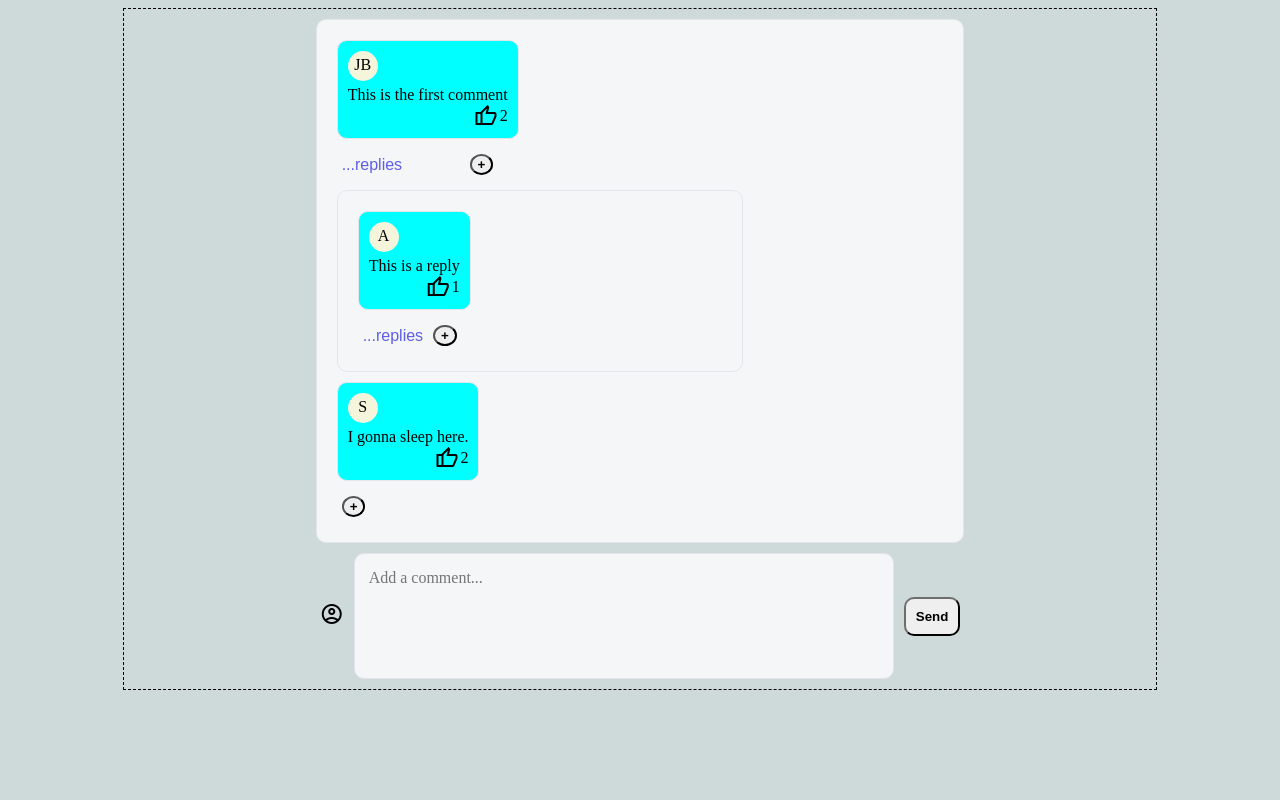
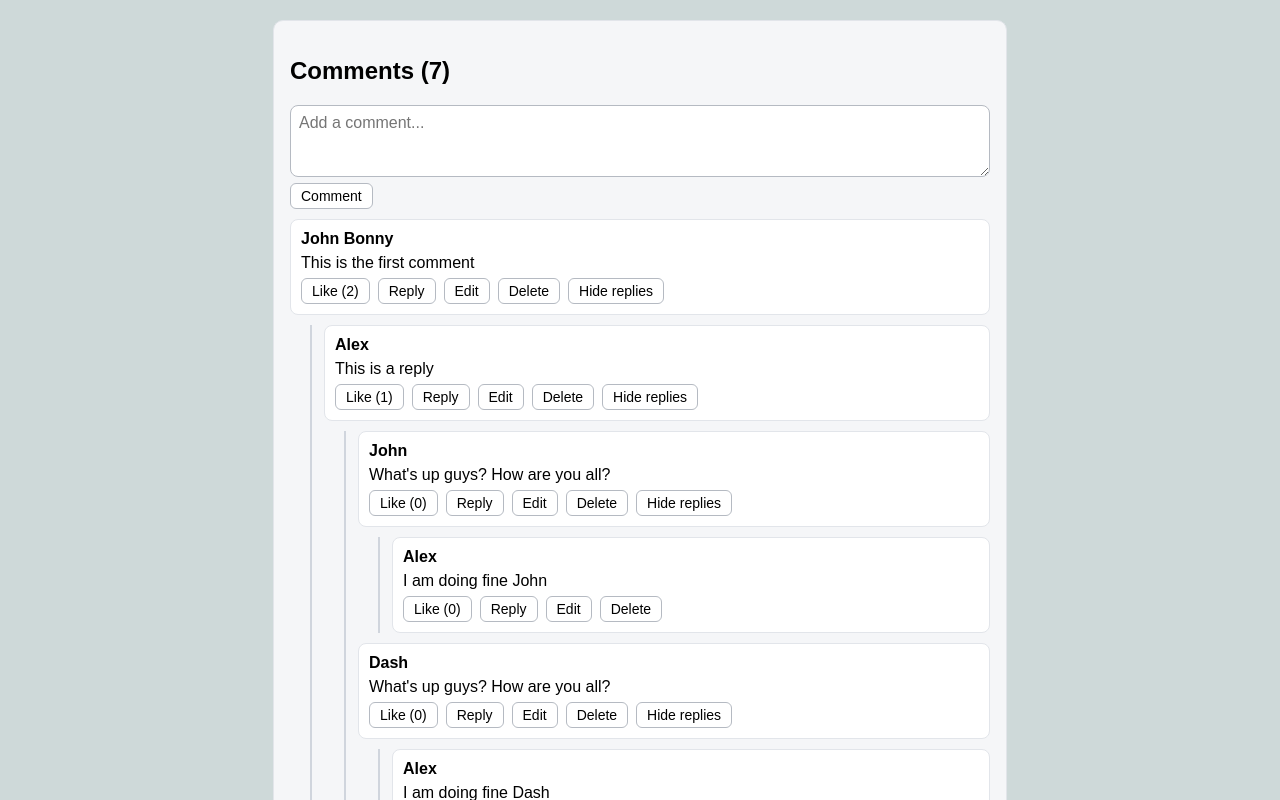
Before and after one commit to Swapnil1296/machine-coding-interview, a React (Vite) app: page / in a window 1280 px wide. Shown: the top 800 px of the page. Built offline with nearby package versions, Linux system fonts and the light colour scheme.

Commit message:
Refactor comment system styles and enhance NestedCommentSystem component functionality; streamline comment structure and improve user interaction features.

```diff
--- a/src/App.css
+++ b/src/App.css
@@ -1,132 +1,105 @@
-.container{
-    width: 80%;
-    border: 1px dashed black;
-    margin: auto;
-    padding: 10px;
+/* ---------- Page ---------- */
+.comments-app {
+    max-width: 700px;
+    margin: 20px auto;
+    padding: 16px;
+    background: #f5f6f8;
+    border: 1px solid #e2e5ea;
+    border-radius: 10px;
+    font-family: sans-serif;
+}
+
+.comments-empty {
+    color: #666;
+}
+
+/* ---------- Form (new comment, reply, edit) ---------- */
+.comment-form {
     display: flex;
     flex-direction: column;
-    justify-content: center;
-    align-items: center;
-    gap: 10px;
+    gap: 6px;
+    margin: 8px 0;
 }
 
+.comment-form textarea {
+    width: 100%;
+    box-sizing: border-box; /* padding stays inside the 100% width */
+    padding: 8px;
+    font: inherit;
+    border: 1px solid #b5bac2;
+    border-radius: 8px;
+    resize: vertical;
+}
 
-.add_comment ,.comment_container{
+.comment-error {
+    margin: 0;
+    color: #c0392b;
+    font-size: 14px;
+}
+
+.comment-buttons {
     display: flex;
-    gap: 10px;
-    justify-content: center;
-    align-items: center;
-     width: 100%;
+    gap: 8px;
+}
 
+/* ---------- One comment ---------- */
+.comment {
+    margin-top: 10px;
 }
-.input_form{
-    display: flex;
-    justify-content: center;
-    align-items: center;
-    gap: 10px;
-    width: 60%;
 
+.comment-box {
+    padding: 10px;
+    background: white;
+    border: 1px solid #e2e5ea;
+    border-radius: 8px;
 }
-.input_form button{
- padding: 10px;
- border-radius: 10px;
-  font-weight: 600;
-  outline: none;
-  border-color: #1a1a1a;
-  box-shadow: none;
-}
-button:hover{
-    cursor: pointer;
-    background-color: blue;
+
+.comment-author {
     font-weight: 600;
 }
-#comment{
-    width: 100%;
-  min-height: 100px;
-  padding: 12px 14px;
-  font-size: 16px;
-  line-height: 1.5;
-  color: #1a1a1a;
-  background: #f5f6f8;
-  border: 1px solid #e2e5ea;
-  border-radius: 10px;
-  transition: border-color .15s, box-shadow .15s, background .15s;
+
+.comment-edited {
+    font-weight: normal;
+    font-size: 13px;
+    color: #777;
 }
 
-textarea {
-  appearance: none;          /* removes native look (also -webkit- for older Safari) */
-  -webkit-appearance: none;
-  border: 0;
-  outline: none;
-  background: transparent;
-  border: 1px solid grey;
-  font: inherit;             /* default is monospace, so inherit from the page */
-  color: inherit;
-  margin: 0;
-  padding: 0;
-  resize: none;              /* hides the drag handle */
-  border-radius: 0;
-  height: 10vh;
+.comment-text {
+    margin: 6px 0;
+    white-space: pre-wrap; /* keeps the line breaks the user typed */
+}
 
+.comment-actions {
+    display: flex;
+    flex-wrap: wrap;
+    gap: 8px;
 }
-.comment_container{
-    display: flex;
-    flex-direction: column;
-    gap: 10px;
-    align-items: start;
-    justify-content: space-between;
-    border: 1px solid black;
-     width: 60%;
-     padding: 20px;
-     background: #f5f6f8;
-     border: 1px solid #e2e5ea;
-  border-radius: 10px;
-  transition: border-color .15s, box-shadow .15s, background .15s;
+
+/* ---------- Nested replies ---------- */
+/* Each level moves right a little and gets a line on the left,
+   so the thread structure is easy to see at any depth. */
+.comment-replies {
+    margin-left: 20px;
+    padding-left: 12px;
+    border-left: 2px solid #d0d5dd;
 }
-.comments_sections{
-   background-color: cyan;
-   border: 1px solid #e2e5ea;
-  border-radius: 10px;
-  transition: border-color .15s, box-shadow .15s, background .15s;
-  padding: 10px;
 
-}
-.user_profile{
-    background-color: beige;
-    border-radius: 50%;
-    width: 20px;
-    height: 20px;
-    text-align: center;
-    padding: 5px;
-    margin-bottom: 5px;
-}
-.likes_counter{
-    display: flex;
-    justify-content: end;
-    align-items: center;
-    gap: 2px;
-
-}
-.replies{
-
-    color: rgb(94, 94, 229);
-}
-.replies:hover{
+/* ---------- Buttons ---------- */
+.comments-app button {
+    padding: 4px 10px;
+    font: inherit;
+    font-size: 14px;
+    background: white;
+    border: 1px solid #b5bac2;
+    border-radius: 6px;
     cursor: pointer;
 }
-.replies_container{
-    display: flex;
-    gap: 10px;
-    font-family: sans-serif;
-    justify-content:space-between;
-    align-items: center;
-    padding: 5px;
-    width:25%;
 
+.comments-app button:hover:not(:disabled) {
+    background: #eef1f5;
 }
-.replies_container button{
-    border-radius: 50%;
-    outline: none;
-    text-align: center;
-    font-weight: 600;
+
+.comments-app button:disabled {
+    opacity: 0.5;
+    cursor: not-allowed;
 }
--- a/src/pages/NestedCommentSystem.jsx
+++ b/src/pages/NestedCommentSystem.jsx
@@ -1,40 +1,70 @@
-import React, { useState } from "react";
+import { useState } from "react";
 
+// There is no login in this app, so every new comment, like and edit
+// is done by this one user.
+const CURRENT_USER = "You";
+
+// Every comment has the same shape:
+// {
+//   id:          unique string
+//   author:      who wrote it
+//   text:        the comment text
+//   likedBy:     list of user names who liked it (like count = likedBy.length)
+//   isCollapsed: true when its replies are hidden
+//   isEdited:    true after the text was changed
+//   replies:     list of comments with this same shape (this is the nesting)
+// }
 const initialComments = [
   {
     id: "1",
+    author: "John Bonny",
     text: "This is the first comment",
-    author: "John Bonny",
-    likes: 2,
-    likedByMe: false,
-    createdAt: Date.now(),
-    showReplies:true,
+    likedBy: ["Alex", "Sam"],
+    isCollapsed: false,
+    isEdited: false,
     replies: [
       {
         id: "2",
+        author: "Alex",
         text: "This is a reply",
-        author: "Alex",
-        likes: 1,
-        likedByMe: false,
-            createdAt: Date.now(),
-        showReplies:false,
+        likedBy: ["John Bonny"],
+        isCollapsed: false,
+        isEdited: false,
         replies: [
           {
             id: "3",
-            text: "what's up guy ? how are you all ?",
             author: "John",
-            likes: 2,
-                likedByMe: false,
-            showReplies:false,
-            createdAt: Date.now(),
+            text: "What's up guys? How are you all?",
+            likedBy: [],
+            isCollapsed: false,
+            isEdited: false,
             replies: [
               {
                 id: "4",
+                author: "Alex",
                 text: "I am doing fine John",
+                likedBy: [],
+                isCollapsed: false,
+                isEdited: false,
+                replies: [],
+              },
+            ],
+          },
+          {
+            id: "6",
+            author: "Dash",
+            text: "What's up guys? How are you all?",
+            likedBy: [],
+            isCollapsed: false,
+            isEdited: false,
+            replies: [
+              {
+                id: "7",
                 author: "Alex",
-                likes: 1,
-                likedByMe: false,
-                createdAt: Date.now(),
+                text: "I am doing fine Dash",
+                likedBy: [],
+                isCollapsed: false,
+                isEdited: false,
                 replies: [],
               },
             ],
@@ -45,150 +75,320 @@ const initialComments = [
   },
   {
     id: "5",
-    text: "I gonna sleep here.",
     author: "Sam",
-    likes: 2,
-    likedByMe: false,
-      createdAt: Date.now(),
-    showReplies:false,
+    text: "I am going to sleep here.",
+    likedBy: ["Alex"],
+    isCollapsed: false,
+    isEdited: false,
     replies: [],
-    // replies: [
-    //     {
-    //         id: "2",
-    //         text: "This is a reply",
-    //         author: "Alex",
-    //         likes: 1,
-    //         likedByMe: false,
-    //         createdAt: Date.now(),
-    //         replies: [{
-    //             id: "3",
-    //             text: "This is the first comment",
-    //             author: "John",
-    //             likes: 2,
-    //             likedByMe: false,
-    //             createdAt: Date.now(),
-    //             replies: [
-    //                 {
-    //                     id: "4",
-    //                     text: "This is a reply",
-    //                     author: "Alex",
-    //                     likes: 1,
-    //                     likedByMe: false,
-    //                     createdAt: Date.now(),
-    //                     replies: []
-    //                 }
-    //             ]
-    //         }]
-    //     }
-    // ]
   },
 ];
 
+/* ------------------------------------------------------------------ */
+/* Helper functions                                                    */
+/* None of them change the old data. They always return NEW arrays and */
+/* NEW objects, which is what React needs to see a change.             */
+/* ------------------------------------------------------------------ */
+
+// Make a brand new comment. crypto.randomUUID() gives every comment a unique id.
+const createComment = (text) => ({
+  id: crypto.randomUUID(),
+  author: CURRENT_USER,
+  text: text,
+  likedBy: [],
+  isCollapsed: false,
+  isEdited: false,
+  replies: [],
+});
+
+// Find the comment with this id (at any depth) and replace it with
+// whatever the `change` function returns. All other comments stay the same.
+const updateComment = (list, id, change) => {
+  return list.map((comment) => {
+    if (comment.id === id) {
+      return change(comment);
+    }
+    // Not this one, so look inside its replies.
+    return { ...comment, replies: updateComment(comment.replies, id, change) };
+  });
+};
+
+// Remove the comment with this id (at any depth).
+// Its replies are removed with it, because they live inside it.
+const removeComment = (list, id) => {
+  return list
+    .filter((comment) => comment.id !== id)
+    .map((comment) => ({
+      ...comment,
+      replies: removeComment(comment.replies, id),
+    }));
+};
+
+// Count ALL replies under a comment: children, grandchildren, and so on.
+const countReplies = (comment) => {
+  let total = 0;
+  for (const reply of comment.replies) {
+    total = total + 1 + countReplies(reply);
+  }
+  return total;
+};
+
+/* ------------------------------------------------------------------ */
+/* Main component: owns the data and every action that changes it      */
+/* ------------------------------------------------------------------ */
+
 const NestedCommentSystem = () => {
-    const [comments, setComments] = useState(initialComments);
-    const [value,setValue]=useState('')
+  const [comments, setComments] = useState(initialComments);
+
+  // A. Add a top-level comment. It goes at the START of the list,
+  //    so the newest comment is shown first.
+  const addComment = (text) => {
+    setComments((prev) => [createComment(text), ...prev]);
+  };
+
+  // B. Add a reply under the parent comment. This works for any depth,
+  //    because updateComment can find the parent anywhere in the tree.
+  //    We also expand the parent so the new reply is visible.
+  const addReply = (parentId, text) => {
+    setComments((prev) =>
+      updateComment(prev, parentId, (parent) => ({
+        ...parent,
+        isCollapsed: false,
+        replies: [...parent.replies, createComment(text)],
+      })),
+    );
+  };
+
+  // C. Change the text of a comment. Its replies are not touched.
+  const editComment = (id, text) => {
+    setComments((prev) =>
+      updateComment(prev, id, (comment) => ({
+        ...comment,
+        text: text,
+        isEdited: comment.isEdited || comment.text !== text,
+      })),
+    );
+  };
+
+  // D. Delete a comment and everything under it.
+  const deleteComment = (id) => {
+    setComments((prev) => removeComment(prev, id));
+  };
+
+  // E. Like if the user has not liked yet, unlike if they have.
+  //    likedBy is a list of names, so one user can never be in it twice.
+  const toggleLike = (id) => {
+    setComments((prev) =>
+      updateComment(prev, id, (comment) => {
+        const alreadyLiked = comment.likedBy.includes(CURRENT_USER);
+        const newLikedBy = alreadyLiked
+          ? comment.likedBy.filter((user) => user !== CURRENT_USER)
+          : [...comment.likedBy, CURRENT_USER];
+        return { ...comment, likedBy: newLikedBy };
+      }),
+    );
+  };
+
+  // F. Hide or show the replies of a comment.
+  const toggleCollapse = (id) => {
+    setComments((prev) =>
+      updateComment(prev, id, (comment) => ({
+        ...comment,
+        isCollapsed: !comment.isCollapsed,
+      })),
+    );
+  };
+
+  // Bundle the actions so we can hand them down in one prop.
+  const actions = {
+    addReply,
+    editComment,
+    deleteComment,
+    toggleLike,
+    toggleCollapse,
+  };
+
+  // Total number of comments, including all replies (for the heading).
+  const totalComments = comments.reduce(
+    (total, comment) => total + 1 + countReplies(comment),
+    0,
+  );
+
   return (
-    <div className="container">
-          <Comments comments={comments} setComments={setComments} value={value} />
-      <AddComment setValue={setValue} value={value} />
+    <div className="comments-app">
+      <h2>Comments ({totalComments})</h2>
+
+      <CommentForm
+        placeholder="Add a comment..."
+        submitLabel="Comment"
+        onSubmit={addComment}
+      />
+
+      {comments.length === 0 && (
+        <p className="comments-empty">No comments yet. Be the first to comment!</p>
+      )}
+
+      {comments.map((comment) => (
+        <Comment key={comment.id} comment={comment} actions={actions} />
+      ))}
     </div>
   );
 };
 
-const updateComment = (list, id, updater) =>
-  list.map((comment) => {
-    if (comment.id === id) return updater(comment);
-    if (comment.replies?.length) {
-      return { ...comment, replies: updateComment(comment.replies, id, updater) };
+/* ------------------------------------------------------------------ */
+/* CommentForm: one form used for new comments, replies and edits      */
+/* ------------------------------------------------------------------ */
+
+const CommentForm = ({
+  onSubmit,
+  onCancel,
+  initialText = "",
+  placeholder,
+  submitLabel,
+}) => {
+  const [text, setText] = useState(initialText);
+  const [error, setError] = useState("");
+
+  const handleSubmit = (e) => {
+    e.preventDefault(); // stop the page from reloading
+
+    const trimmedText = text.trim(); // "   " becomes ""
+    if (trimmedText === "") {
+      setError("Comment cannot be empty.");
+      return; // stop here, nothing is saved
     }
-    return comment;
-  });
 
+    onSubmit(trimmedText);
+    setText(""); // clear the box for next time
+    setError("");
+  };
 
-const Comments = ({ comments, setComments ,value}) => {
-
- const toggleReplies = (id) => {
-  setComments((prev) =>
-    updateComment(prev, id, (c) => ({ ...c, showReplies: !c.showReplies }))
-  );
-    };
-    console.log("comments",comments)
-    const addComment = (comment,id,user) => {
-        setComments((prev) => updateComment(prev, id, (c) => ({
-            ...c, replies: [...c.replies, {
-             id: crypto.randomUUID(),
-    text:comment,
-    author: user,
-    likes: 2,
-    likedByMe: false,
-    createdAt: Date.now(),
-        }]})))
-    }
-    console.log("value",value)
-if (!comments || comments.length === 0) return null;
+  const handleChange = (e) => {
+    setText(e.target.value);
+    setError(""); // hide the error as soon as the user types again
+  };
 
   return (
-    <div className="comment_container">
-      {comments?.length> 0 &&comments?.map((items, index) => {
-        const userInitials = items?.author
-          ?.split(" ")
-          .map((name) => name[0])
-          .join("")
-          .toUpperCase();
-          return (
-            <>
-            <div className="comments_sections" key={items?.id}>
-
-            <div className="user_profile">
-              <span>{userInitials}</span>
-            </div>
-            <div className="user_comment">{items.text}</div>
-            <div className="likes_counter">
-              <span class="material-symbols-outlined">thumb_up</span>
-              <span>{items.likes}</span>
-                </div>
-
-                  </div>
-                  <div className="replies_container">
-                      {items?.replies?.length > 0 && <span role="button" className="replies" onClick={() => toggleReplies(items.id)}>...replies</span>}
-                  <button type="button" onClick={(e)=>addComment(value,items.id,'swapnil')}>+</button>
-                  </div>
-                  {items?.replies && items?.showReplies && <Comments comments={items?.replies} setComments={setComments} />}
-                  </>
-        );
-      })}
-    </div>
+    <form className="comment-form" onSubmit={handleSubmit}>
+      <textarea
+        value={text}
+        onChange={handleChange}
+        placeholder={placeholder}
+        rows={3}
+      />
+      {error && <p className="comment-error">{error}</p>}
+      <div className="comment-buttons">
+        <button type="submit">{submitLabel}</button>
+        {onCancel && (
+          <button type="button" onClick={onCancel}>
+            Cancel
+          </button>
+        )}
+      </div>
+    </form>
   );
 };
-const ReplyOnComments = () => {
-  return <div></div>;
-};
 
-const AddComment = ({setValue,value}) => {
-    const handleSubmit = (e) => {
+/* ------------------------------------------------------------------ */
+/* Comment: shows one comment and calls itself for each of its replies */
+/* ------------------------------------------------------------------ */
 
-      e.preventDefault();
+const Comment = ({ comment, actions }) => {
+  // These only control what THIS comment shows, so they stay in this component.
+  const [isReplying, setIsReplying] = useState(false);
+  const [isEditing, setIsEditing] = useState(false);
 
+  const isLiked = comment.likedBy.includes(CURRENT_USER);
+  const replyCount = countReplies(comment); // children + grandchildren + ...
+  const replyWord = replyCount === 1 ? "reply" : "replies";
+
+  const handleDelete = () => {
+    // Warn first if other comments will disappear with this one.
+    if (replyCount > 0) {
+      const ok = window.confirm(
+        `This will also delete ${replyCount} ${replyWord}. Delete anyway?`,
+      );
+      if (!ok) return;
+    }
+    actions.deleteComment(comment.id);
   };
+
   return (
-    <div className="add_comment">
-      <div className="user_img">
-        <span class="material-symbols-outlined">account_circle</span>
+    <div className="comment">
+      <div className="comment-box">
+        <div className="comment-author">
+          {comment.author}
+          {comment.isEdited && <span className="comment-edited"> (edited)</span>}
+        </div>
+
+        {/* Show a form while editing, otherwise show the plain text */}
+        {isEditing ? (
+          <CommentForm
+            initialText={comment.text}
+            submitLabel="Save"
+            onSubmit={(newText) => {
+              actions.editComment(comment.id, newText);
+              setIsEditing(false);
+            }}
+            onCancel={() => setIsEditing(false)}
+          />
+        ) : (
+          <p className="comment-text">{comment.text}</p>
+        )}
+
+        <div className="comment-actions">
+          <button type="button" onClick={() => actions.toggleLike(comment.id)}>
+            {isLiked ? "Unlike" : "Like"} ({comment.likedBy.length})
+          </button>
+          <button type="button" onClick={() => setIsReplying(!isReplying)}>
+            Reply
+          </button>
+          <button
+            type="button"
+            disabled={isEditing}
+            onClick={() => setIsEditing(true)}
+          >
+            Edit
+          </button>
+          <button type="button" onClick={handleDelete}>
+            Delete
+          </button>
+
+          {/* Only comments that have replies get a collapse button */}
+          {replyCount > 0 && (
+            <button
+              type="button"
+              onClick={() => actions.toggleCollapse(comment.id)}
+            >
+              {comment.isCollapsed
+                ? `Show ${replyCount} ${replyWord}`
+                : "Hide replies"}
+            </button>
+          )}
+        </div>
+
+        {isReplying && (
+          <CommentForm
+            placeholder={`Reply to ${comment.author}...`}
+            submitLabel="Reply"
+            onSubmit={(replyText) => {
+              actions.addReply(comment.id, replyText);
+              setIsReplying(false);
+            }}
+            onCancel={() => setIsReplying(false)}
+          />
+        )}
       </div>
 
-      <form className="input_form" onSubmit={() => handleSubmit(e)}>
-        <textarea
-          id="comment"
-                  name="comment"
-                  value={value}
-                  rows={3}
-                  onChange={(e)=>setValue(e.target.value)}
-          placeholder="Add a comment..."
-        >
-          {" "}
-        </textarea>
-        <button type="submit">Send</button>
-      </form>
+      {/* Each reply is a Comment too. A reply can have replies of its own,
+          so the nesting can go as deep as you like. */}
+      {!comment.isCollapsed && comment.replies.length > 0 && (
+        <div className="comment-replies">
+          {comment.replies.map((reply) => (
+            <Comment key={reply.id} comment={reply} actions={actions} />
+          ))}
+        </div>
+      )}
     </div>
   );
 };
```
